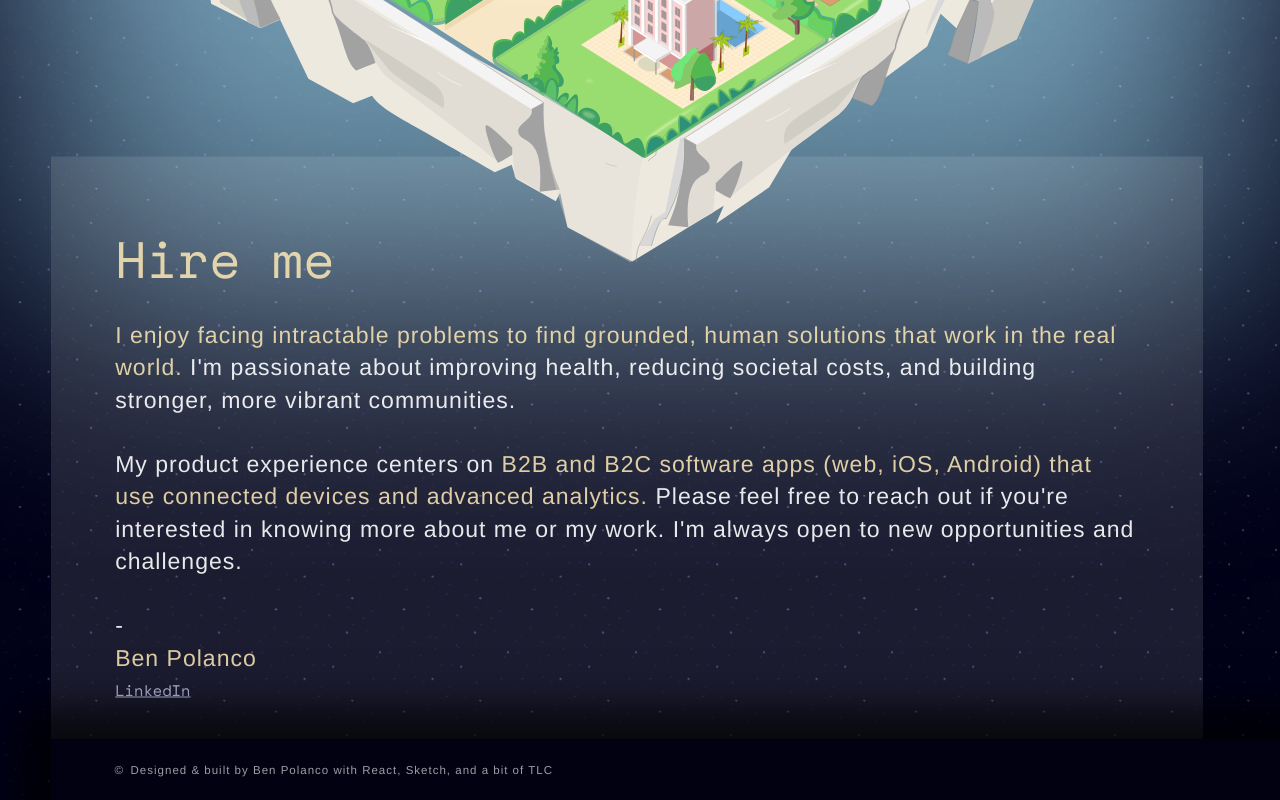
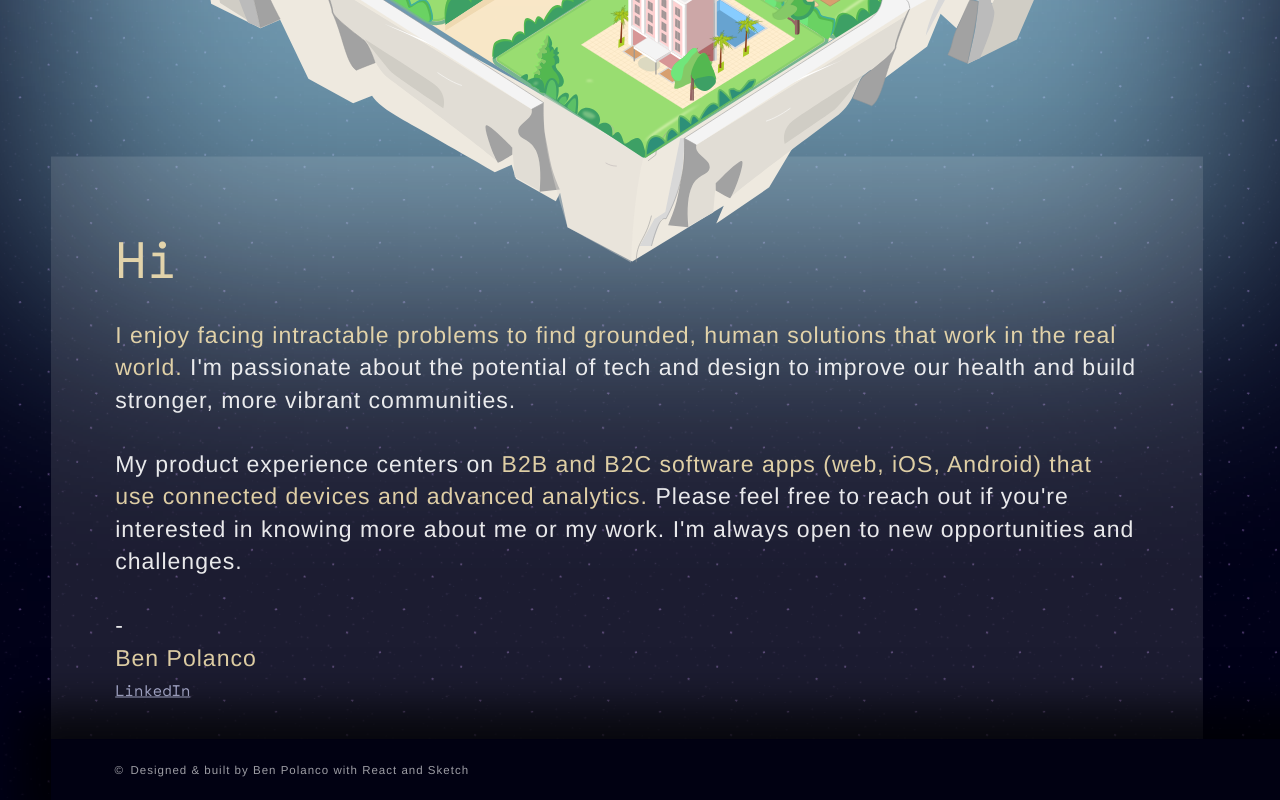
Before and after one commit to ben-polanco/portfolio-site, a Next.js app: page / in a window 1280 px wide. Shown: the part 1852-2652 px from the top of the page. Built offline with nearby package versions, Linux system fonts and the light colour scheme.

Commit message:
Updated footer text

```diff
--- a/src/components/Footer/bottom-bar.js
+++ b/src/components/Footer/bottom-bar.js
@@ -5,7 +5,7 @@ import styles from '../../styles/Home.module.css';
 function BottomBar() {
   return (
     <div className={styles.bottombar}>
-      <p><span>©</span> Designed & built by Ben Polanco with React, Sketch, and a bit of TLC</p>
+      <p><span>©</span> Designed & built by Ben Polanco with React and Sketch</p>
     </div>
   );
 }
--- a/src/components/Footer/info.js
+++ b/src/components/Footer/info.js
@@ -5,8 +5,8 @@ import styles from '../../styles/Home.module.css';
 function Info() {
   return (
     <div className={styles.info}>
-      <h2>Hire me</h2>
-      <p><span>I enjoy facing intractable problems to find grounded, human solutions that work in the real world.</span>  I&#39;m passionate about improving health, reducing societal costs, and building stronger, more vibrant communities.
+      <h2>Hi</h2>
+      <p><span>I enjoy facing intractable problems to find grounded, human solutions that work in the real world.</span>  I&#39;m passionate about the potential of tech and design to improve our health and build stronger, more vibrant communities.
 <br /><br />
 My product experience centers on <span>B2B and B2C software apps (web, iOS, Android) that use connected devices and advanced analytics.</span> Please feel free to reach out if you&#39;re interested in knowing more about me or my work. I&#39;m always open to new opportunities and challenges.
 <br /><br />
```
